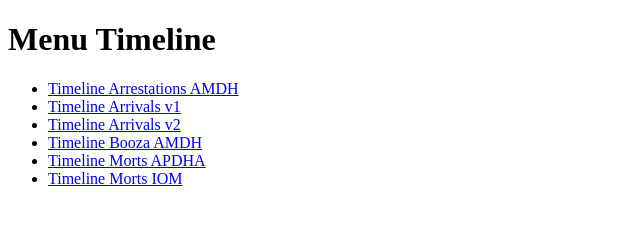
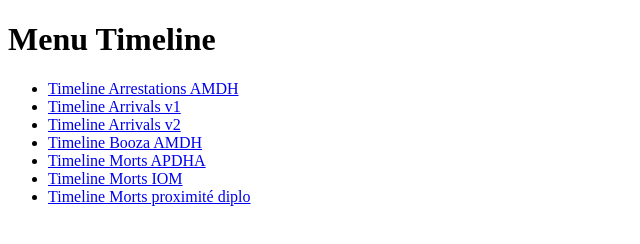
Before and after one commit to stan1312/stan1312.github.io, a plain HTML site: page index.html in a window 1280 px wide. Shown: the whole page, without its empty margins (0-640 px from the left). Drawn offline with Linux system fonts and the light colour scheme.

Commit message:
Update index.html

```diff
--- a/index.html
+++ b/index.html
@@ -14,6 +14,7 @@
         <li><a href="timeline_booza_AMDH.html">Timeline Booza AMDH</a></li>
         <li><a href="timeline_morts_APDHA.html">Timeline Morts APDHA</a></li>
         <li><a href="timeline_morts_IOM.html">Timeline Morts IOM</a></li>
+        <li><a href="proximité.html">Timeline Morts proximité diplo</a></li>
     </ul>
 </body>
 </html>
```
